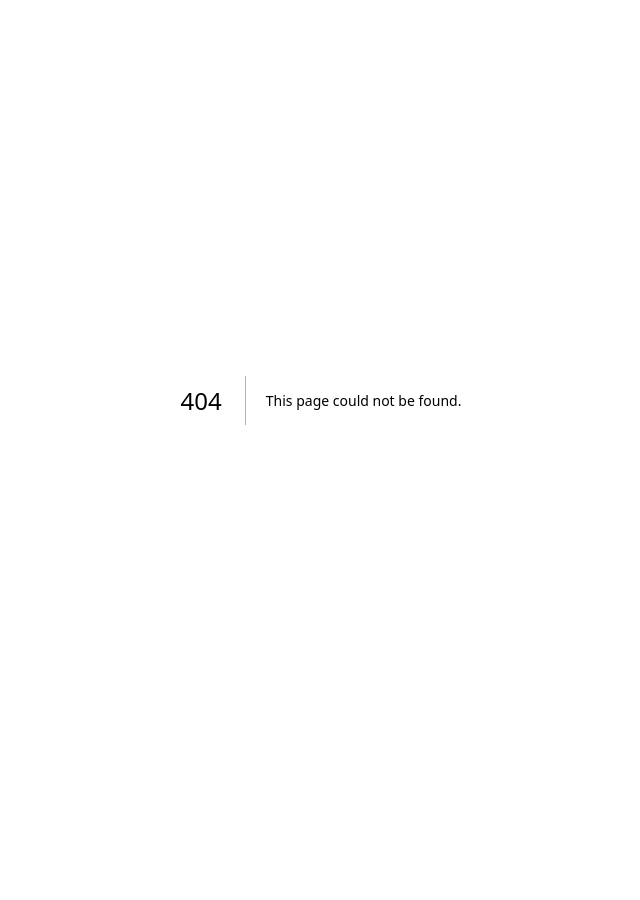
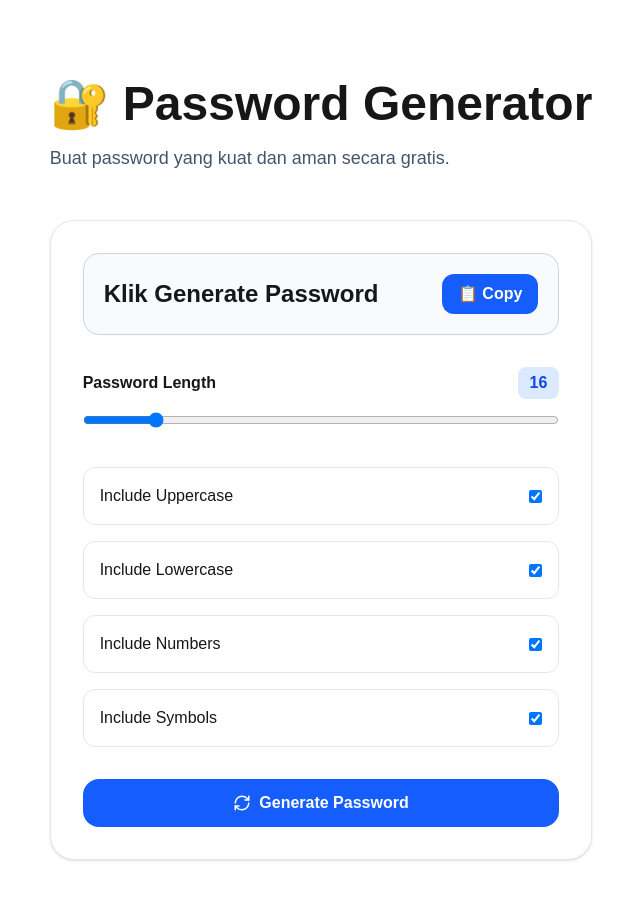
Before and after one commit to smarttoolsidn-maker/smarttools-indonesia, a Next.js app: page /tools/password-generator in a window 1280 px wide. Before the commit this address had no page. Shown: the top 900 px of the page, without its empty margins (319-959 px from the left). Before the commit the page ends 800 px from the top, so only its background shows below. Built offline with nearby package versions, Linux system fonts and the light colour scheme.

Commit message:
feat: add password generator options and copy feature

```diff
--- a/app/page.tsx
+++ b/app/page.tsx
@@ -4,15 +4,23 @@ import PopularTools from "@/components/PopularTools";
 import Features from "@/components/Features";
 import Footer from "@/components/Footer";
 import WhyChoose from "@/components/WhyChoose";
+import Stats from "@/components/Stats";
 
 export default function Home() {
   return (
     <>
       <Navbar />
+
       <Hero />
+
       <PopularTools />
+
       <Features />
+
       <WhyChoose />
+
+      <Stats />
+
       <Footer />
     </>
   );
--- /dev/null
+++ b/app/tools/password-generator/page.tsx
@@ -0,0 +1,182 @@
+"use client";
+
+import { useState } from "react";
+import { RefreshCw } from "lucide-react";
+
+export default function PasswordGeneratorPage() {
+  const [password, setPassword] = useState("");
+  const [copied, setCopied] = useState(false);
+  const [length, setLength] = useState(16);
+
+  const [includeUppercase, setIncludeUppercase] = useState(true);
+  const [includeLowercase, setIncludeLowercase] = useState(true);
+  const [includeNumbers, setIncludeNumbers] = useState(true);
+  const [includeSymbols, setIncludeSymbols] = useState(true);
+
+  function generatePassword() {
+    let chars = "";
+
+    if (includeUppercase) {
+      chars += "ABCDEFGHIJKLMNOPQRSTUVWXYZ";
+    }
+
+    if (includeLowercase) {
+      chars += "abcdefghijklmnopqrstuvwxyz";
+    }
+
+    if (includeNumbers) {
+      chars += "0123456789";
+    }
+
+    if (includeSymbols) {
+      chars += "!@#$%^&*()_+-=[]{}|;:,.<>?";
+    }
+
+    if (chars.length === 0) {
+      setPassword("Pilih minimal satu opsi!");
+      return;
+    }
+
+    let result = "";
+
+    for (let i = 0; i < length; i++) {
+      result += chars.charAt(
+        Math.floor(Math.random() * chars.length)
+      );
+    }
+
+    setPassword(result);
+  }
+
+  function copyPassword() {
+  if (!password) return;
+
+  navigator.clipboard.writeText(password);
+
+  setCopied(true);
+
+  setTimeout(() => {
+    setCopied(false);
+  }, 2000);
+}
+
+  return (
+    <main className="mx-auto max-w-5xl px-6 py-20">
+      <h1 className="text-5xl font-extrabold dark:text-white">
+        🔐 Password Generator
+      </h1>
+
+      <p className="mt-4 text-lg text-slate-600 dark:text-slate-300">
+        Buat password yang kuat dan aman secara gratis.
+      </p>
+
+      <div className="mt-12 rounded-3xl border border-slate-200 bg-white p-8 shadow-sm dark:border-slate-700 dark:bg-slate-800">
+        {/* Password Display */}
+        <div className="flex items-center justify-between gap-4 rounded-2xl border border-slate-300 bg-slate-50 p-5 dark:border-slate-600 dark:bg-slate-900">
+
+  <div className="flex-1 break-all text-2xl font-bold dark:text-white">
+    {password || "Klik Generate Password"}
+  </div>
+
+  <button
+    onClick={copyPassword}
+    className="rounded-xl bg-blue-600 px-4 py-2 font-semibold text-white transition hover:bg-blue-700"
+  >
+    {copied ? "✅ Copied!" : "📋 Copy"}
+  </button>
+
+</div>
+
+        {/* Slider */}
+        <div className="mt-8">
+          <div className="mb-3 flex items-center justify-between">
+            <span className="font-semibold dark:text-white">
+              Password Length
+            </span>
+
+            <span className="rounded-lg bg-blue-100 px-3 py-1 font-bold text-blue-700 dark:bg-blue-900 dark:text-blue-300">
+              {length}
+            </span>
+          </div>
+
+          <input
+            type="range"
+            min={8}
+            max={64}
+            value={length}
+            onChange={(e) => setLength(Number(e.target.value))}
+            className="w-full cursor-pointer"
+          />
+        </div>
+
+        {/* Options */}
+        <div className="mt-8 space-y-4">
+          <label className="flex items-center justify-between rounded-xl border border-slate-200 p-4 dark:border-slate-700">
+            <span className="font-medium dark:text-white">
+              Include Uppercase
+            </span>
+
+            <input
+              type="checkbox"
+              checked={includeUppercase}
+              onChange={(e) =>
+                setIncludeUppercase(e.target.checked)
+              }
+            />
+          </label>
+
+          <label className="flex items-center justify-between rounded-xl border border-slate-200 p-4 dark:border-slate-700">
+            <span className="font-medium dark:text-white">
+              Include Lowercase
+            </span>
+
+            <input
+              type="checkbox"
+              checked={includeLowercase}
+              onChange={(e) =>
+                setIncludeLowercase(e.target.checked)
+              }
+            />
+          </label>
+
+          <label className="flex items-center justify-between rounded-xl border border-slate-200 p-4 dark:border-slate-700">
+            <span className="font-medium dark:text-white">
+              Include Numbers
+            </span>
+
+            <input
+              type="checkbox"
+              checked={includeNumbers}
+              onChange={(e) =>
+                setIncludeNumbers(e.target.checked)
+              }
+            />
+          </label>
+
+          <label className="flex items-center justify-between rounded-xl border border-slate-200 p-4 dark:border-slate-700">
+            <span className="font-medium dark:text-white">
+              Include Symbols
+            </span>
+
+            <input
+              type="checkbox"
+              checked={includeSymbols}
+              onChange={(e) =>
+                setIncludeSymbols(e.target.checked)
+              }
+            />
+          </label>
+        </div>
+
+        {/* Button */}
+        <button
+  onClick={generatePassword}
+  className="mt-8 flex w-full items-center justify-center gap-2 rounded-2xl bg-blue-600 px-6 py-3 font-semibold text-white transition hover:bg-blue-700"
+>
+  <RefreshCw size={18} />
+  Generate Password
+</button>
+      </div>
+    </main>
+  );
+}
--- a/components/PopularTools.tsx
+++ b/components/PopularTools.tsx
@@ -16,7 +16,7 @@ const tools = [
     title: "Password Generator",
     description: "Buat password yang aman dan kuat hanya dalam sekali klik.",
     icon: "🔐",
-    href: "#",
+    href: "/tools/password-generator",
     users: "18K+",
     rating: "5.0",
   },
--- /dev/null
+++ b/components/Stats.tsx
@@ -0,0 +1,65 @@
+const stats = [
+  {
+    number: "100+",
+    title: "Tools Segera Hadir",
+    description: "Koleksi tools yang akan terus bertambah.",
+  },
+  {
+    number: "24/7",
+    title: "Siap Digunakan",
+    description: "Akses kapan saja tanpa batas waktu.",
+  },
+  {
+    number: "100%",
+    title: "Gratis",
+    description: "Sebagian besar tools dapat digunakan tanpa biaya.",
+  },
+  {
+    number: "⚡",
+    title: "Cepat",
+    description: "Dirancang agar ringan dan responsif.",
+  },
+];
+
+export default function Stats() {
+  return (
+    <section className="bg-white py-24 transition-colors dark:bg-slate-900">
+      <div className="mx-auto max-w-7xl px-6">
+
+        <div className="text-center">
+          <h2 className="text-4xl font-bold text-slate-900 dark:text-white">
+            SmartTools dalam Angka
+          </h2>
+
+          <p className="mt-4 text-lg text-slate-600 dark:text-slate-300">
+            Kami membangun platform yang cepat, mudah digunakan, dan terus berkembang.
+          </p>
+        </div>
+
+        <div className="mt-16 grid gap-8 md:grid-cols-2 lg:grid-cols-4">
+
+          {stats.map((item) => (
+            <div
+              key={item.title}
+              className="group rounded-3xl border border-slate-200 bg-white p-8 text-center shadow-sm transition-all duration-300 hover:-translate-y-2 hover:border-blue-500 hover:shadow-xl dark:border-slate-700 dark:bg-slate-800"
+            >
+              <div className="text-5xl font-extrabold text-blue-600 dark:text-blue-400">
+                {item.number}
+              </div>
+
+              <h3 className="mt-5 text-2xl font-bold text-slate-900 dark:text-white">
+                {item.title}
+              </h3>
+
+              <p className="mt-4 leading-7 text-slate-600 dark:text-slate-300">
+                {item.description}
+              </p>
+            </div>
+          ))}
+
+        </div>
+
+      </div>
+    </section>
+  );
+}
```
